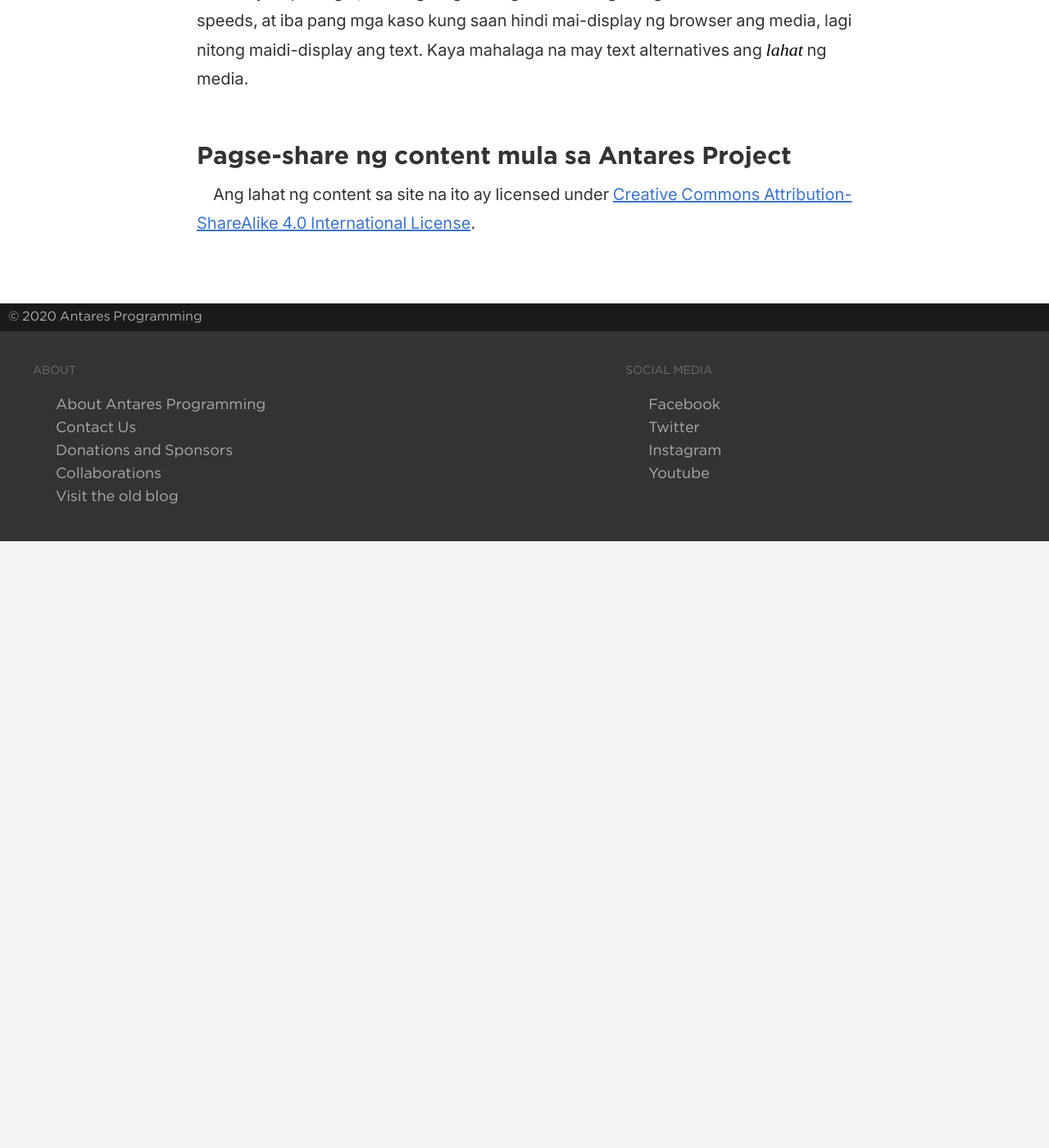
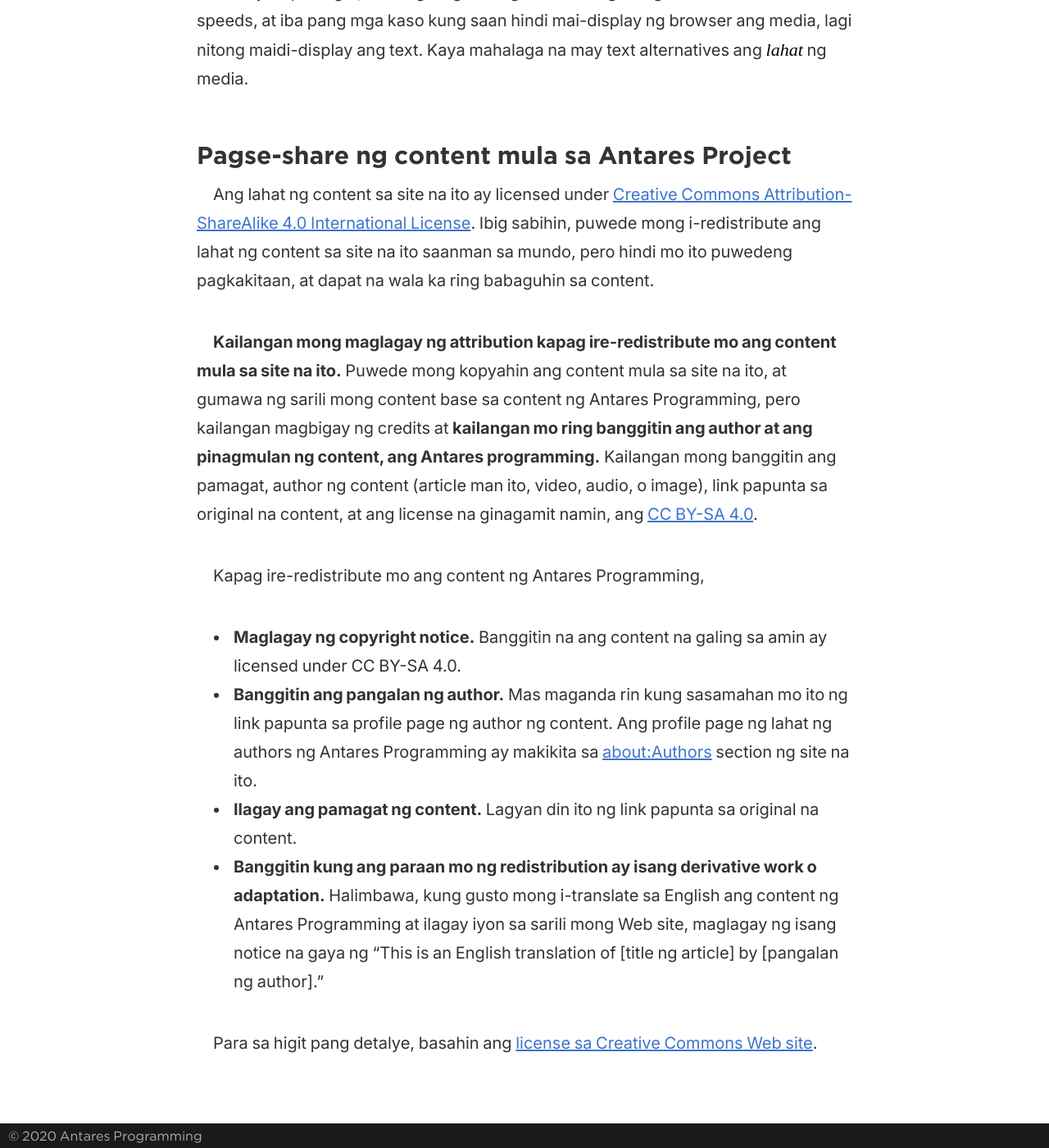
Before and after one commit to elementary/blog-template, a Jekyll site: the page built from about/index.md, in a window 1280 px wide and 1400 px high, scrolled down 4163 px. Shown: the whole window at 82% size. Built offline with Jekyll 4.4.1, drawn with Linux system fonts in a browser that asks for light colours; before the commit the page ends 4823 px from its top, so only the background shows below that.

Commit message:
Added details about content licenses

```diff
--- a/about/index.md
+++ b/about/index.md
@@ -45,4 +45,14 @@
 
 ## Pagse-share ng content mula sa Antares Project
 
-Ang lahat ng content sa site na ito ay licensed under [Creative Commons Attribution-ShareAlike 4.0 International License](http://creativecommons.org/licenses/by-sa/4.0/).
+Ang lahat ng content sa site na ito ay licensed under [Creative Commons Attribution-ShareAlike 4.0 International License](http://creativecommons.org/licenses/by-sa/4.0/). Ibig sabihin, puwede mong i-redistribute ang lahat ng content sa site na ito saanman sa mundo, pero hindi mo ito puwedeng pagkakitaan, at dapat na wala ka ring babaguhin sa content.
+
+<b>Kailangan mong maglagay ng attribution kapag ire-redistribute mo ang content mula sa site na ito.</b> Puwede mong kopyahin ang content mula sa site na ito, at gumawa ng sarili mong content base sa content ng Antares Programming, pero kailangan magbigay ng credits at <strong>kailangan mo ring banggitin ang author at ang pinagmulan ng content, ang Antares programming.</strong> Kailangan mong banggitin ang pamagat, author ng content (article man ito, video, audio, o image), link papunta sa original na content, at ang license na ginagamit namin, ang [CC BY-SA 4.0](http://creativecommons.org/licenses/by-sa/4.0/).
+
+Kapag ire-redistribute mo ang content ng Antares Programming,
+- <b>Maglagay ng copyright notice.</b> Banggitin na ang content na galing sa amin ay licensed under CC BY-SA 4.0.
+- <b>Banggitin ang pangalan ng author.</b> Mas maganda rin kung sasamahan mo ito ng link papunta sa profile page ng author ng content. Ang profile page ng lahat ng authors ng Antares Programming ay makikita sa [about:Authors](/about/authors/) section ng site na ito.
+- <b>Ilagay ang pamagat ng content.</b> Lagyan din ito ng link papunta sa original na content.
+- <b>Banggitin kung ang paraan mo ng redistribution ay isang derivative work o adaptation.</b> Halimbawa, kung gusto mong i-translate sa English ang content ng Antares Programming at ilagay iyon sa sarili mong Web site, maglagay ng isang notice na gaya ng <q>This is an English translation of \[title ng article\] by \[pangalan ng author\].</q>
+
+Para sa higit pang detalye, basahin ang [license sa Creative Commons Web site](http://creativecommons.org/licenses/by-sa/4.0/).
```
